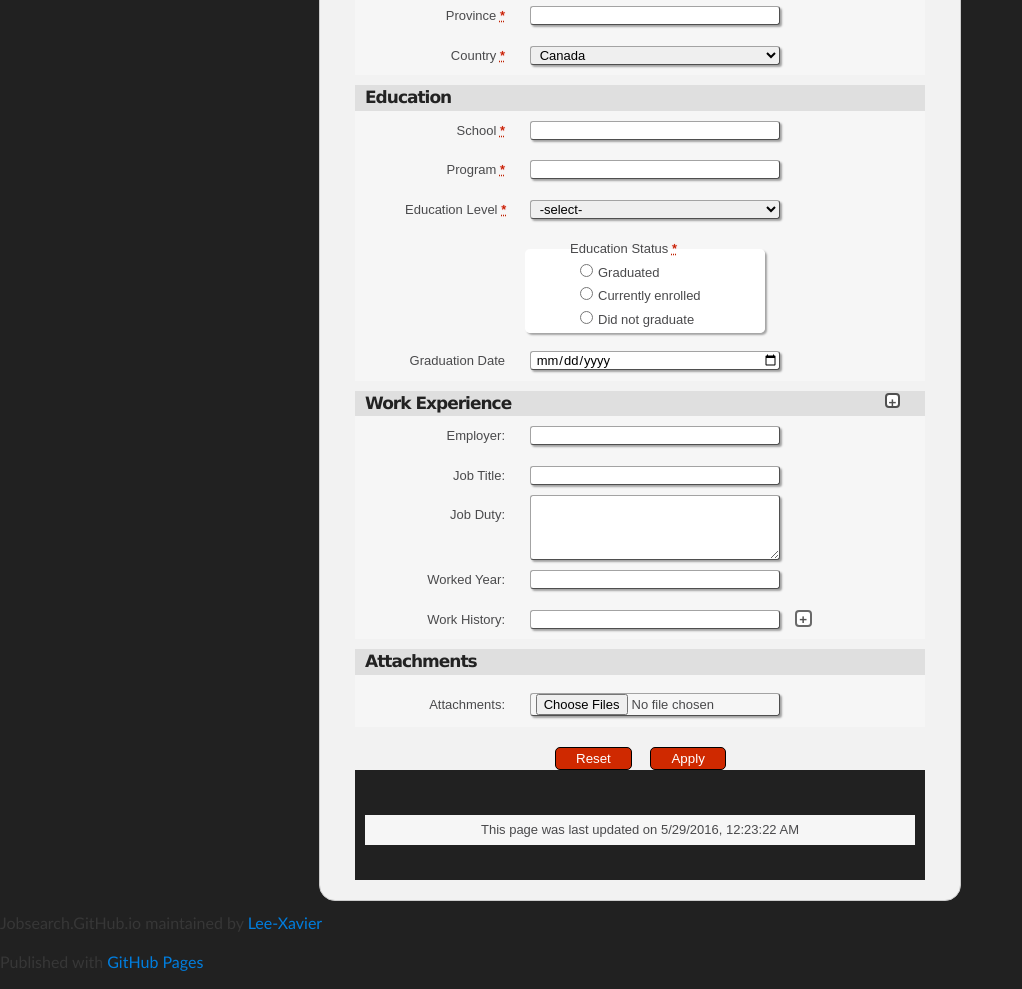
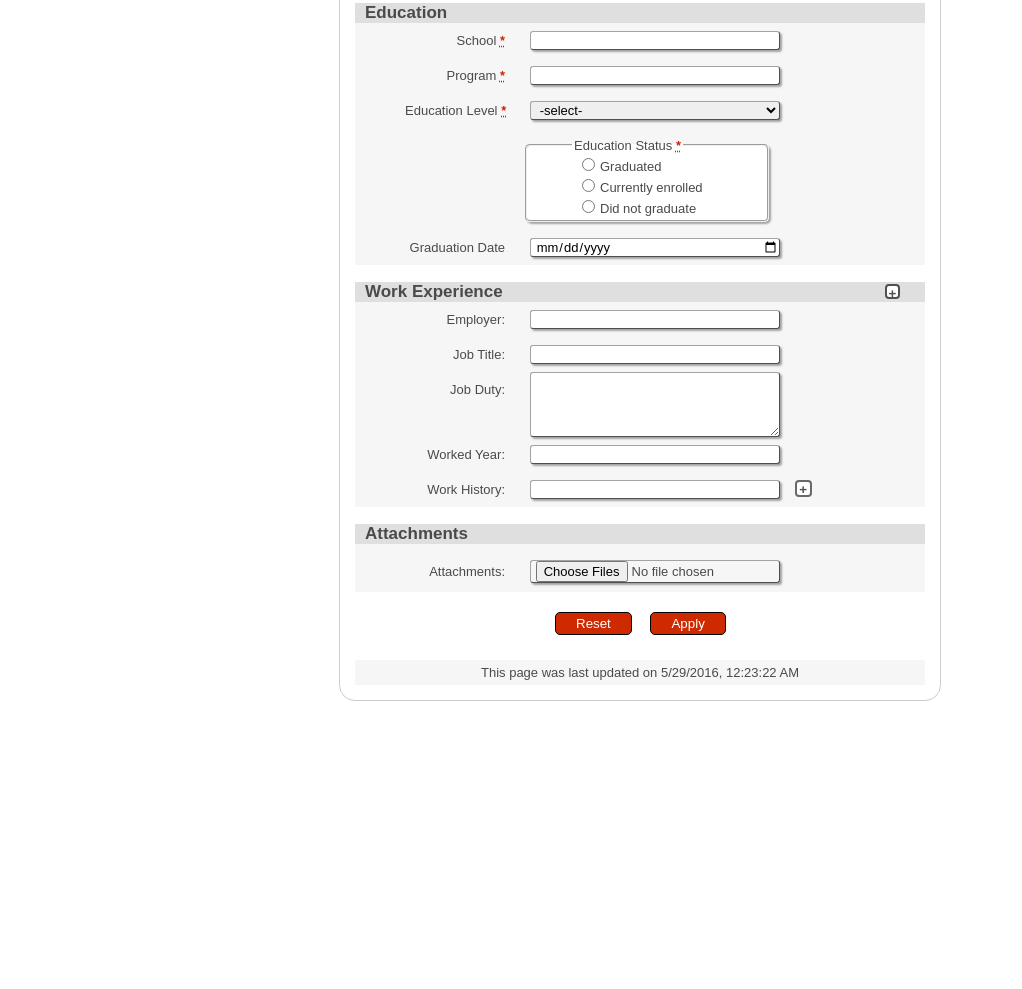
Before and after one commit to Lee-Xavier/JobSearch.github.io, a plain HTML site: page index.html in a window 1280 px wide. Shown: the part 546-1535 px from the top of the page, without its empty margins (0-1022 px from the left). After the commit the page ends 1255 px from the top, so only its background shows below. Drawn offline with Linux system fonts and the light colour scheme.

Commit message:
Update index.html

```diff
--- a/index.html
+++ b/index.html
@@ -3,7 +3,6 @@
 <head>
   <meta charset="UTF-8" />
   <title>Sign Up</title>
-  <link rel="stylesheet" type="text/css" media="screen" href="stylesheets/stylesheet.css">
   <link rel="stylesheet" href="stylesheets/as3.css" type="text/css" media="screen" />
   <script src="javascripts/as3.js"></script>
   <script src="javascripts/top-level-domain-names.js"></script>
@@ -192,12 +191,7 @@
             <button type='submit' id="apl">Apply</button>
           </div>
         </section>
-       </form>
-    <!--end of content area-->
-
-    <!-- FOOTER  -->
-    <div id="footer_wrap" class="outer">
-      <footer class="inner">
+<footer>
         <div id="mod">
           <section style="text-align:center;">
             <script type="text/javascript">
@@ -209,11 +203,10 @@
           </section>
         </div>
       </div>
+    </form>
+    <!--end of content area-->
   </div>
-        <p class="copyright">Jobsearch.GitHub.io maintained by <a href="https://github.com/Lee-Xavier">Lee-Xavier</a></p>
-        <p>Published with <a href="https://pages.github.com">GitHub Pages</a></p>
-      </footer>
-    </div>
 
-  </body>
-</html>
+
+  </footer>
+</body>
```
